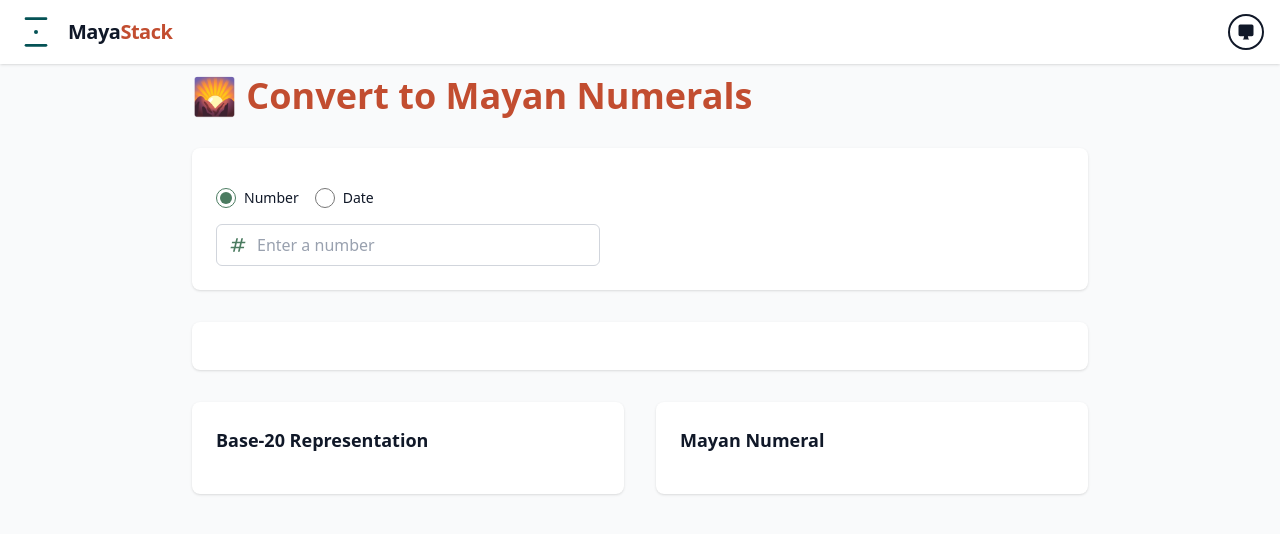
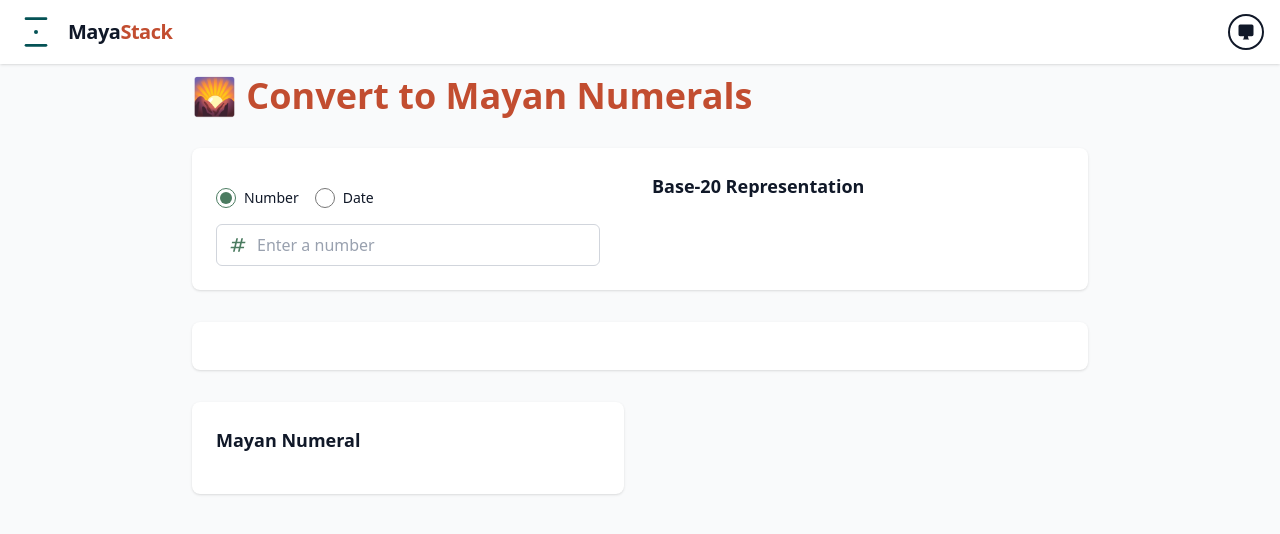
Before and after one commit to ApoGouv/mayastack, a React (Vite) app: page / in a window 1280 px wide. Shown: the top 534 px of the page. Built offline with nearby package versions, Linux system fonts and the light colour scheme.

Commit message:
refactor(layout): place base-20 output next to inputs for improved UX

```diff
--- a/src/views/HomeView.tsx
+++ b/src/views/HomeView.tsx
@@ -45,9 +45,11 @@ export default function HomeView() {
         </h1>
       </header>
 
-      {/* Input Section */}
+      {/* Input & Base-20 Section */}
       <section className="bg-white dark:bg-gray-800 rounded-lg p-6 shadow-sm space-y-4">
-        {/* Mode Switcher */}
+        <div className="grid md:grid-cols-2 gap-6 items-start">
+          {/* Left: Render Mode + Input */}
+          <div className="space-y-4">
             <RenderModeSwitcher mode={mode} onChange={setMode} />
 
             {mode === 'number' ? (
@@ -55,6 +57,25 @@ export default function HomeView() {
             ) : (
               <DateInput value={dateInputRaw} onChange={handleDateInputChange} />
             )}
+          </div>
+
+          {/* Right: Base-20 Display */}
+          <div>
+            <h3 className="text-lg font-semibold mb-2">Base-20 Representation</h3>
+
+            {mode === 'number' && isValidNumber && (
+              <Base20Display label="Number" digits={base20Digits} />
+            )}
+
+            {mode === 'date' && dateParts && (
+              <div className="grid grid-cols-1 sm:grid-cols-3 gap-4">
+                <Base20Display label="Day" digits={toBase20(dateParts.day)} />
+                <Base20Display label="Month" digits={toBase20(dateParts.month)} />
+                <Base20Display label="Year" digits={toBase20(dateParts.year)} />
+              </div>
+            )}
+          </div>
+        </div>
       </section>
 
       {/* Display Options */}
@@ -66,24 +87,6 @@ export default function HomeView() {
 
       {/* Results Section */}
       <div className="grid gap-8 md:grid-cols-2">
-        <div className="bg-white dark:bg-gray-800 rounded-lg p-6 shadow-sm">
-          <h3 className="text-lg font-semibold mb-4">Base-20 Representation</h3>
-          {/* Base20Display components */}
-
-          {/* Number Mode Output */}
-          {mode === 'number' && isValidNumber && (
-            <Base20Display label="Number" digits={base20Digits} />
-          )}
-
-          {/* Date Mode Output */}
-          {mode === 'date' && dateParts && (
-            <div className="grid grid-cols-1 sm:grid-cols-3 gap-4">
-              <Base20Display label="Day" digits={toBase20(dateParts.day)} />
-              <Base20Display label="Month" digits={toBase20(dateParts.month)} />
-              <Base20Display label="Year" digits={toBase20(dateParts.year)} />
-            </div>
-          )}
-        </div>
         <div className="bg-white dark:bg-gray-800 rounded-lg p-6 shadow-sm">
           <h3 className="text-lg font-semibold mb-4">Mayan Numeral</h3>
           {/* MayanRenderer and ExportPanel */}
```
Lines whose indentation alone changed are shown as unchanged.
